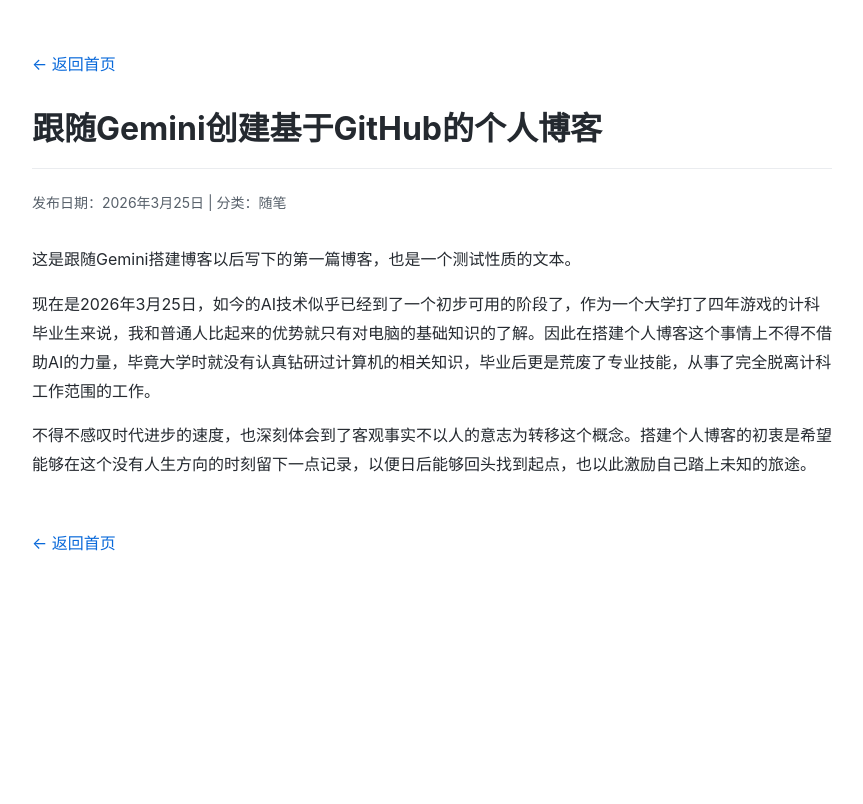
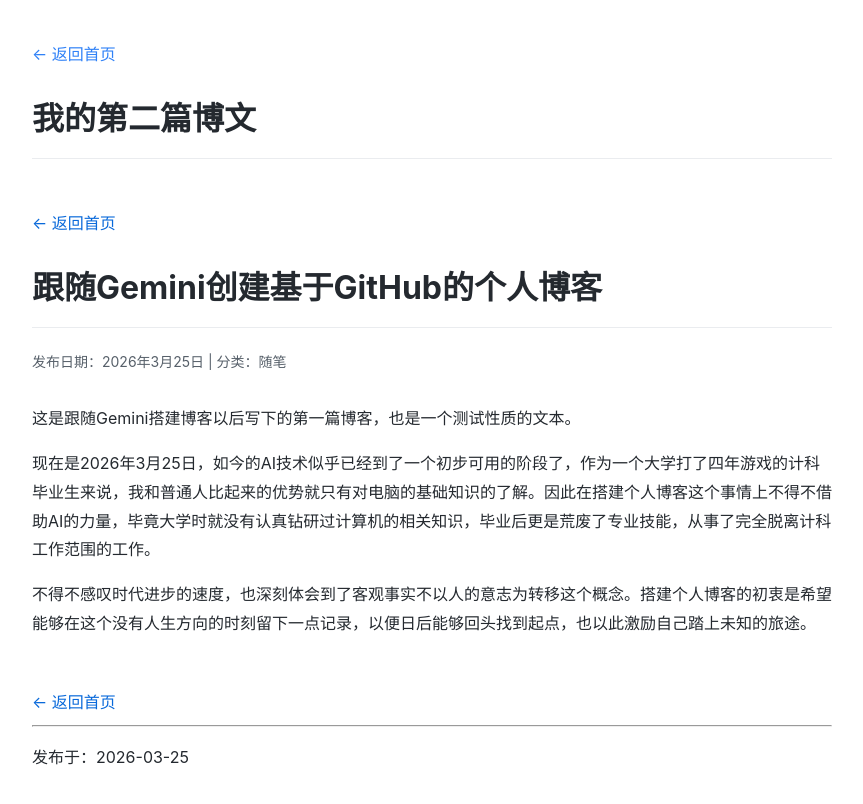
Before and after one commit to RingPhantom/RingPhantom.github.io, a Jekyll site: the page built from _posts/2026-03-25-blog1.html, in a window 1280 px wide. Shown: the top 804 px of the page, without its empty margins (208-1071 px from the left). Built offline with Jekyll 4.4.1, drawn with Linux system fonts in a browser that asks for light colours.

Commit message:
Update 2026-03-25-blog1.html

```diff
--- a/_posts/2026-03-25-blog1.html
+++ b/_posts/2026-03-25-blog1.html
@@ -1,3 +1,8 @@
+---
+layout: post
+title: "我的第二篇博文"
+date: 2026-03-25
+---
 <!DOCTYPE html>
 <html lang="zh-CN">
 <head>
```
